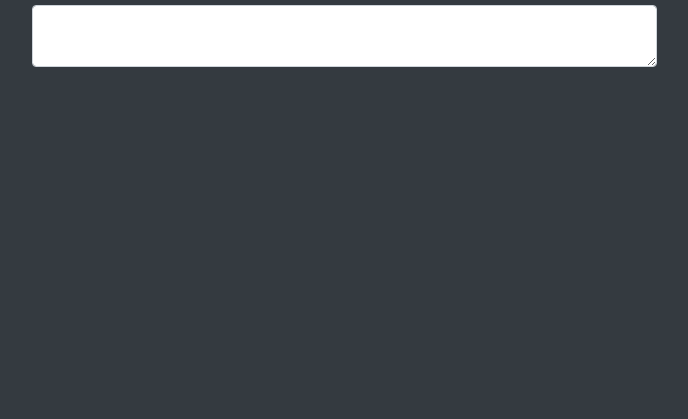
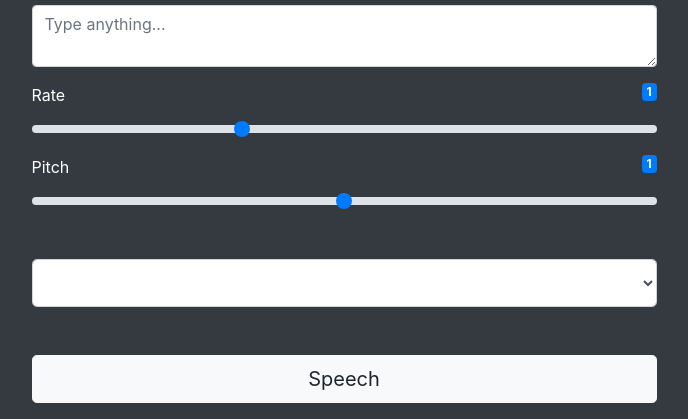
Before and after one commit to karabayse/text-synthesis-app, a plain HTML site: page index.html in a window 1280 px wide. Shown: the part 659-1078 px from the top of the page, without its empty margins (296-984 px from the left). Before the commit the page ends 800 px from the top, so only its background shows below. Drawn offline with nearby package versions, Linux system fonts and the light colour scheme.

Commit message:
completed markup

```diff
--- a/index.html
+++ b/index.html
@@ -15,9 +15,21 @@
       <div class="col-md-6 mx-auto">
         <form>
           <div class="form-group">
-            <textarea id="text-input" class="form-control">
-
-            </textarea>
+            <textarea id="text-input" class="form-control" placeholder="Type anything..."></textarea>
+          </div>
+          <div class="form-group">
+            <label for="rate">Rate</label>
+            <div id="rate-value" class="badge badge-primary float-right">1</div>
+            <input type="range" id="rate" class="custom-range"min="0.5" max="2" value="1" step="0.1">
+          </div>
+          <div class="form-group">
+            <label for="rate">Pitch</label>
+            <div id="pitch-value" class="badge badge-primary float-right">1</div>
+            <input type="range" id="pitch" class="custom-range"min="0" max="2" value="1" step="0.1">
+          </div>
+          <div class="form-group">
+            <select id="voice-select" class="form-control form-control-lg mt-5"></select>
+            <button class="btn btn-light btn-lg btn-block mt-5">Speech</button>
           </div>
         </form>
       </div>
```
